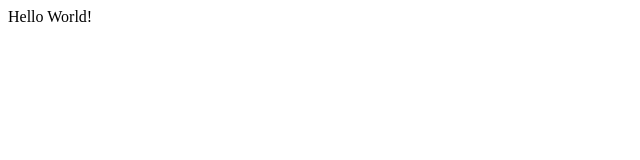
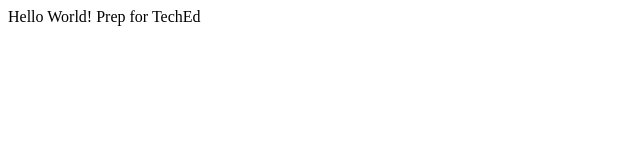
Before and after one commit to SAPTechEd2019ain369/AIN369_SOLUTION_INITIAL, a plain HTML site: page index.html in a window 1280 px wide. Shown: the whole page, without its empty margins (0-640 px from the left). Drawn offline with Linux system fonts and the light colour scheme.

Commit message:
Update index.html

```diff
--- a/index.html
+++ b/index.html
@@ -2,5 +2,5 @@
     <head>
         <title>AIN369 Embedded Excercise</title>
     </head>
-    <body>Hello World!</body>
+    <body>Hello World! Prep for TechEd</body>
 </html>
```
